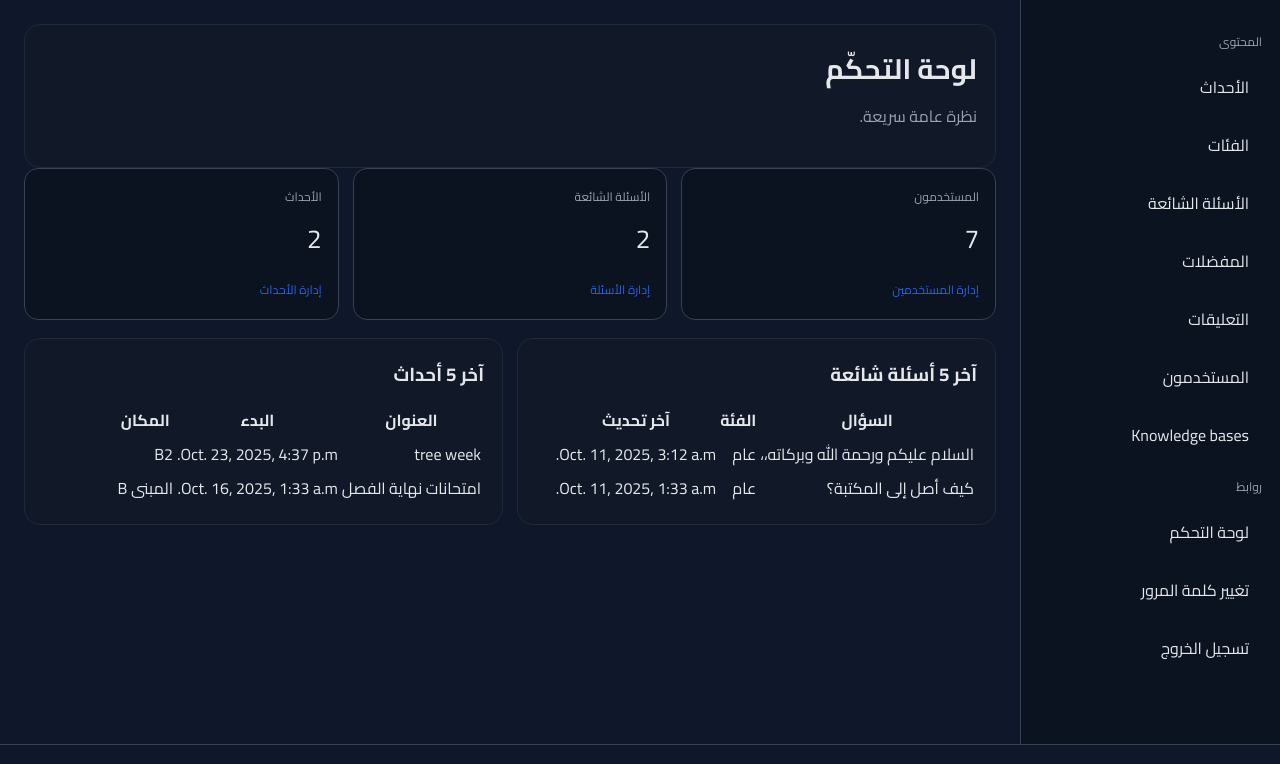
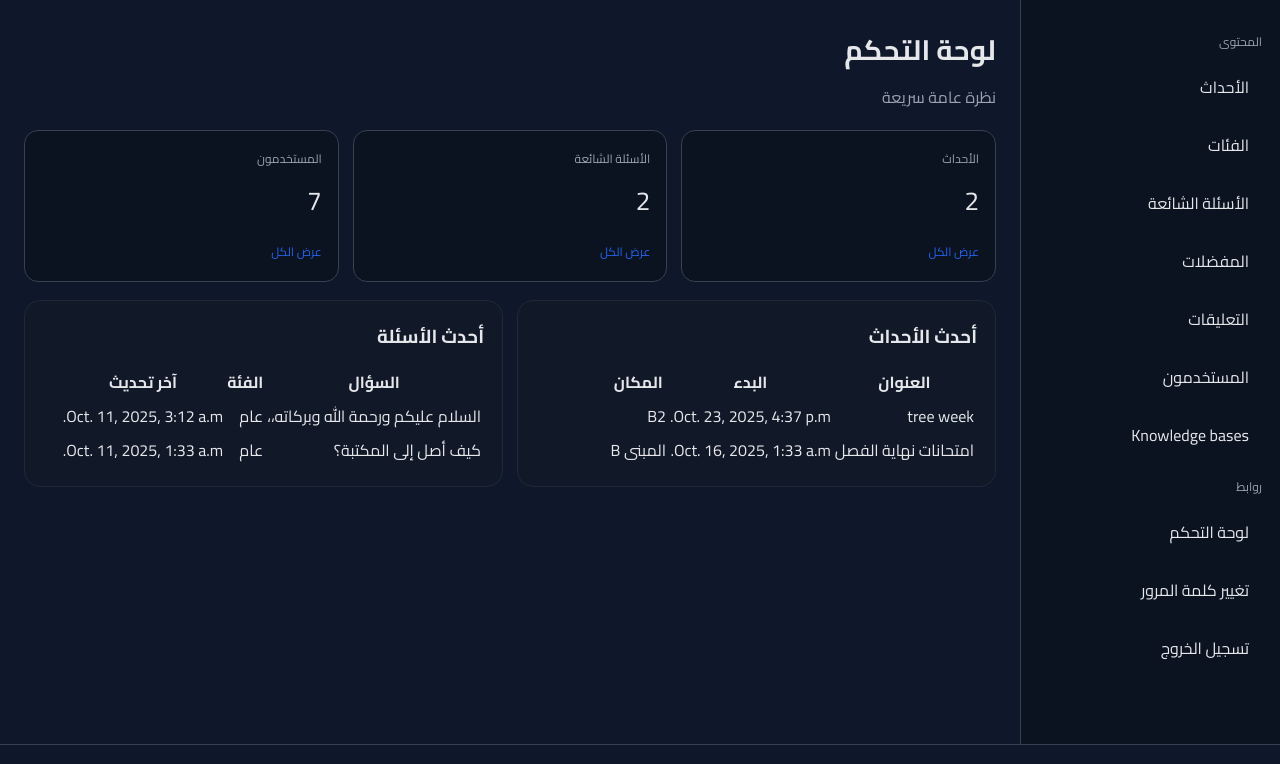
Before and after one commit to M0simi/portfolio, a Django app: page / in a window 1280 px wide. Shown: the part 55-819 px from the top of the page. Run offline with Django 4.2, Linux system fonts and the light colour scheme; a user stored in the database is signed in; data comes from the database, SQL or seed files in the repository.

Commit message:
Update dashboard.html

```diff
--- a/unibot_project/custom_admin/templates/custom_admin/dashboard.html
+++ b/unibot_project/custom_admin/templates/custom_admin/dashboard.html
@@ -1,52 +1,56 @@
 {% extends "custom_admin/base.html" %}
-{% load static %}
-
 {% block title %}لوحة التحكم | UniBot{% endblock %}
-
 {% block content %}
-
-<div class="card">
-  <h2 class="title">لوحة التحكّم</h2>
-  <p class="subtitle">نظرة عامة سريعة.</p>
-</div>
+  <h1 class="title">لوحة التحكم</h1>
+  <p class="subtitle">نظرة عامة سريعة</p>
 
   <div class="grid-3">
-  <!-- المستخدمون -->
+    <div class="stat">
+      <div class="stat-label">الأحداث</div>
+      <div class="stat-value">{{ stats.events }}</div>
+      <a class="stat-link" href="{% url 'custom_admin:events_list' %}">عرض الكل</a>
+    </div>
+    <div class="stat">
+      <div class="stat-label">الأسئلة الشائعة</div>
+      <div class="stat-value">{{ stats.faqs }}</div>
+      <a class="stat-link" href="{% url 'custom_admin:faqs_list' %}">عرض الكل</a>
+    </div>
     <div class="stat">
       <div class="stat-label">المستخدمون</div>
-    <div class="stat-value">{{ stats.users|default:0 }}</div>
-    <a class="stat-link" href="{% url 'custom_admin:users_list' %}">إدارة المستخدمين</a>
-  </div>
-
-  <!-- الأسئلة الشائعة -->
-  <div class="stat">
-    <div class="stat-label">الأسئلة الشائعة</div>
-    <div class="stat-value">{{ stats.faqs|default:0 }}</div>
-    <a class="stat-link" href="{% url 'custom_admin:faqs_list' %}">إدارة الأسئلة</a>
-  </div>
-
-  <!-- الأحداث -->
-  <div class="stat">
-    <div class="stat-label">الأحداث</div>
-    <div class="stat-value">{{ stats.events|default:0 }}</div>
-    <a class="stat-link" href="{% url 'custom_admin:events_list' %}">إدارة الأحداث</a>
+      <div class="stat-value">{{ stats.users }}</div>
+      <a class="stat-link" href="{% url 'custom_admin:users_list' %}">عرض الكل</a>
     </div>
   </div>
 
   <div class="grid-2">
-  <!-- آخر 5 أسئلة -->
-  <section class="card">
-    <h3 class="section-title">آخر 5 أسئلة شائعة</h3>
+    <div class="card">
+      <h3 class="section-title">أحدث الأحداث</h3>
+      {% if latest_events %}
+      <div class="table-wrap">
+        <table class="table">
+          <thead><tr><th>العنوان</th><th>البدء</th><th>المكان</th></tr></thead>
+          <tbody>
+            {% for e in latest_events %}
+              <tr>
+                <td>{{ e.title }}</td>
+                <td>{{ e.start_date }}</td>
+                <td>{{ e.location }}</td>
+              </tr>
+            {% endfor %}
+          </tbody>
+        </table>
+      </div>
+      {% else %}
+        <div class="empty">لا توجد أحداث</div>
+      {% endif %}
+    </div>
+
+    <div class="card">
+      <h3 class="section-title">أحدث الأسئلة</h3>
       {% if latest_faqs %}
       <div class="table-wrap">
         <table class="table">
-          <thead>
-            <tr>
-              <th>السؤال</th>
-              <th>الفئة</th>
-              <th>آخر تحديث</th>
-            </tr>
-          </thead>
+          <thead><tr><th>السؤال</th><th>الفئة</th><th>آخر تحديث</th></tr></thead>
           <tbody>
             {% for f in latest_faqs %}
               <tr>
@@ -59,38 +63,8 @@
         </table>
       </div>
       {% else %}
-      <div class="empty">لا توجد أسئلة بعد.</div>
+        <div class="empty">لا توجد أسئلة</div>
       {% endif %}
-  </section>
-
-  <!-- آخر 5 أحداث -->
-  <section class="card">
-    <h3 class="section-title">آخر 5 أحداث</h3>
-    {% if latest_events %}
-      <div class="table-wrap">
-        <table class="table">
-          <thead>
-            <tr>
-              <th>العنوان</th>
-              <th>البدء</th>
-              <th>المكان</th>
-            </tr>
-          </thead>
-          <tbody>
-            {% for e in latest_events %}
-            <tr>
-              <td>{{ e.title }}</td>
-              <td>{{ e.start_date }}</td>
-              <td>{{ e.location }}</td>
-            </tr>
-            {% endfor %}
-          </tbody>
-        </table>
     </div>
-    {% else %}
-      <div class="empty">لا توجد أحداث بعد.</div>
-    {% endif %}
-  </section>
   </div>
-
 {% endblock %}
```
Lines whose indentation alone changed are shown as unchanged.
